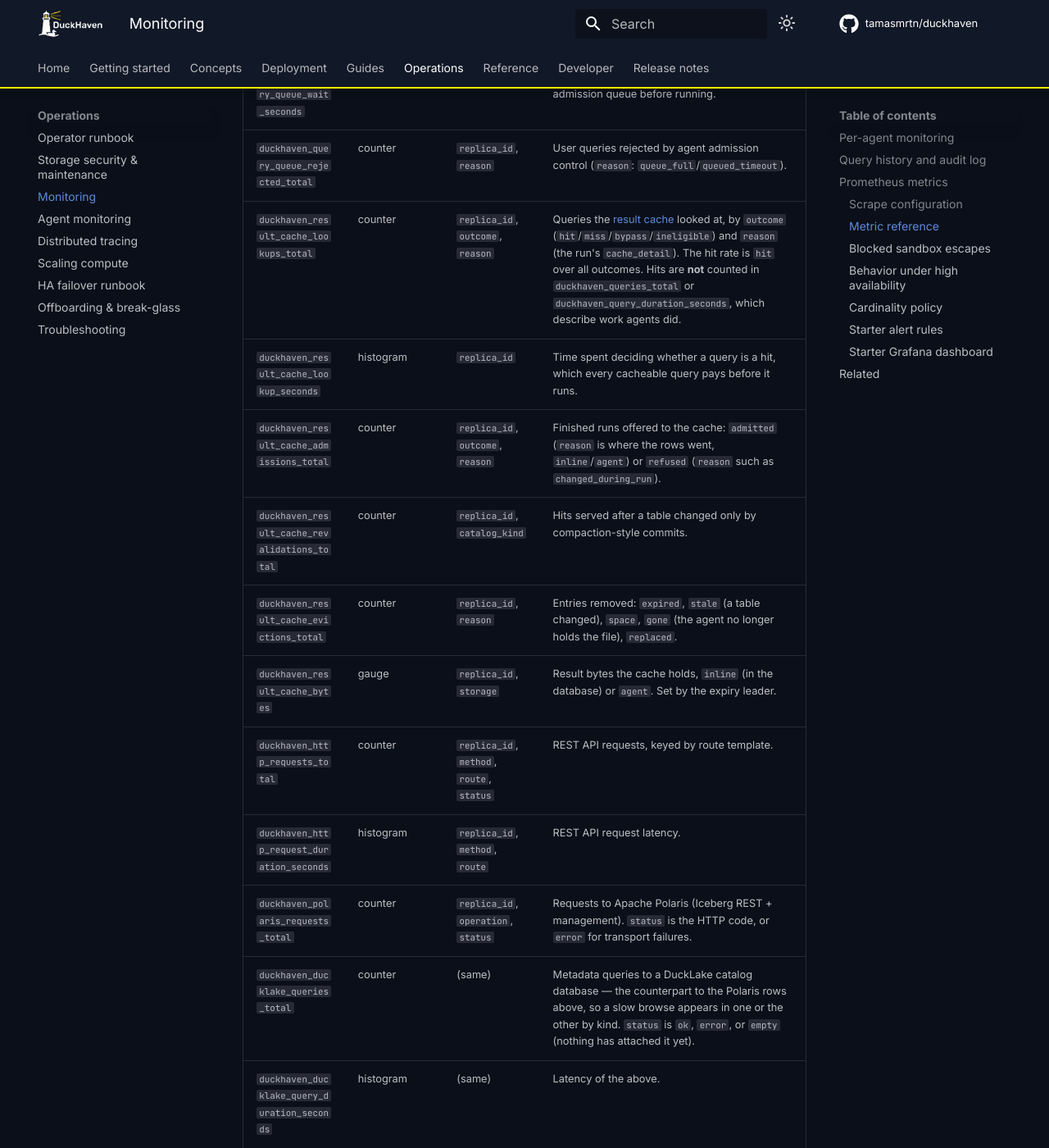
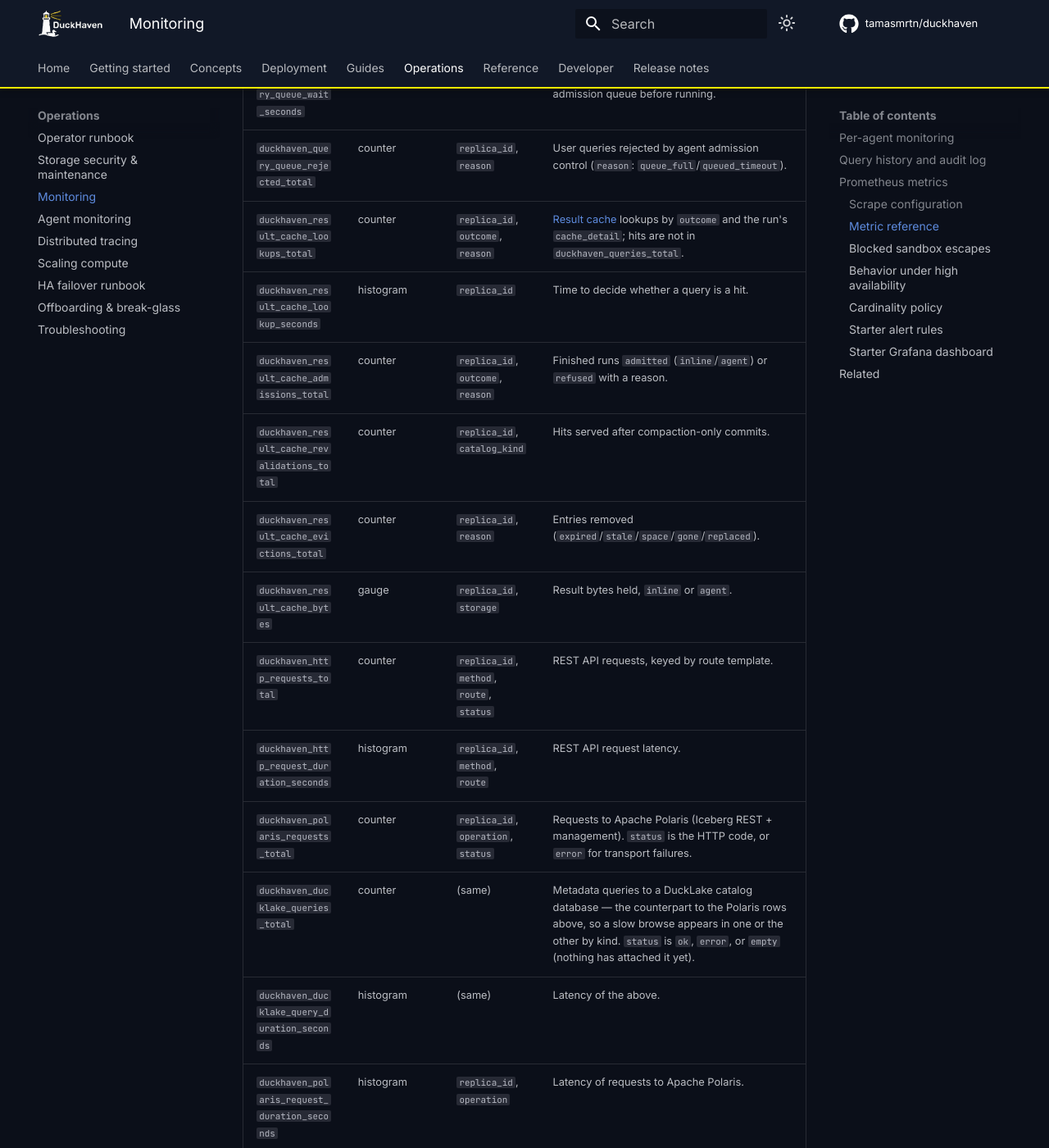
Before and after one commit to tamasmrtn/duckhaven, an MkDocs documentation site: the page built from docs/operations/monitoring.md, in a window 1280 px wide and 1400 px high, scrolled down 2276 px. Shown: the whole window at 82% size. Built offline with MkDocs 1.6.1 and Material for MkDocs 9.7.7, drawn with Linux system fonts in a browser that asks for light colours; comment, search, counter and statistics services are not loaded.

Commit message:
Keep the monitoring page within what the assistant can read
The result cache rows pushed it past the assistant's page cap; the
concept page already carries the explanation, so the rows stay terse.

```diff
--- a/docs/operations/monitoring.md
+++ b/docs/operations/monitoring.md
@@ -71,12 +71,12 @@ the conventional `_total` suffix in the exposition (e.g. `duckhaven_queries_tota
 | `duckhaven_query_result_bytes` | histogram | `replica_id` | Result size of completed (`done`) user queries. |
 | `duckhaven_query_queue_wait_seconds` | histogram | `replica_id` | Time a user query waited in the agent admission queue before running. |
 | `duckhaven_query_queue_rejected_total` | counter | `replica_id`, `reason` | User queries rejected by agent admission control (`reason`: `queue_full`/`queued_timeout`). |
-| `duckhaven_result_cache_lookups_total` | counter | `replica_id`, `outcome`, `reason` | Queries the [result cache](../concepts/result-cache.md) looked at, by `outcome` (`hit`/`miss`/`bypass`/`ineligible`) and `reason` (the run's `cache_detail`). The hit rate is `hit` over all outcomes. Hits are **not** counted in `duckhaven_queries_total` or `duckhaven_query_duration_seconds`, which describe work agents did. |
-| `duckhaven_result_cache_lookup_seconds` | histogram | `replica_id` | Time spent deciding whether a query is a hit, which every cacheable query pays before it runs. |
-| `duckhaven_result_cache_admissions_total` | counter | `replica_id`, `outcome`, `reason` | Finished runs offered to the cache: `admitted` (`reason` is where the rows went, `inline`/`agent`) or `refused` (`reason` such as `changed_during_run`). |
-| `duckhaven_result_cache_revalidations_total` | counter | `replica_id`, `catalog_kind` | Hits served after a table changed only by compaction-style commits. |
-| `duckhaven_result_cache_evictions_total` | counter | `replica_id`, `reason` | Entries removed: `expired`, `stale` (a table changed), `space`, `gone` (the agent no longer holds the file), `replaced`. |
-| `duckhaven_result_cache_bytes` | gauge | `replica_id`, `storage` | Result bytes the cache holds, `inline` (in the database) or `agent`. Set by the expiry leader. |
+| `duckhaven_result_cache_lookups_total` | counter | `replica_id`, `outcome`, `reason` | [Result cache](../concepts/result-cache.md) lookups by `outcome` and the run's `cache_detail`; hits are not in `duckhaven_queries_total`. |
+| `duckhaven_result_cache_lookup_seconds` | histogram | `replica_id` | Time to decide whether a query is a hit. |
+| `duckhaven_result_cache_admissions_total` | counter | `replica_id`, `outcome`, `reason` | Finished runs `admitted` (`inline`/`agent`) or `refused` with a reason. |
+| `duckhaven_result_cache_revalidations_total` | counter | `replica_id`, `catalog_kind` | Hits served after compaction-only commits. |
+| `duckhaven_result_cache_evictions_total` | counter | `replica_id`, `reason` | Entries removed (`expired`/`stale`/`space`/`gone`/`replaced`). |
+| `duckhaven_result_cache_bytes` | gauge | `replica_id`, `storage` | Result bytes held, `inline` or `agent`. |
 | `duckhaven_http_requests_total` | counter | `replica_id`, `method`, `route`, `status` | REST API requests, keyed by route template. |
 | `duckhaven_http_request_duration_seconds` | histogram | `replica_id`, `method`, `route` | REST API request latency. |
 | `duckhaven_polaris_requests_total` | counter | `replica_id`, `operation`, `status` | Requests to Apache Polaris (Iceberg REST + management). `status` is the HTTP code, or `error` for transport failures. |
```
